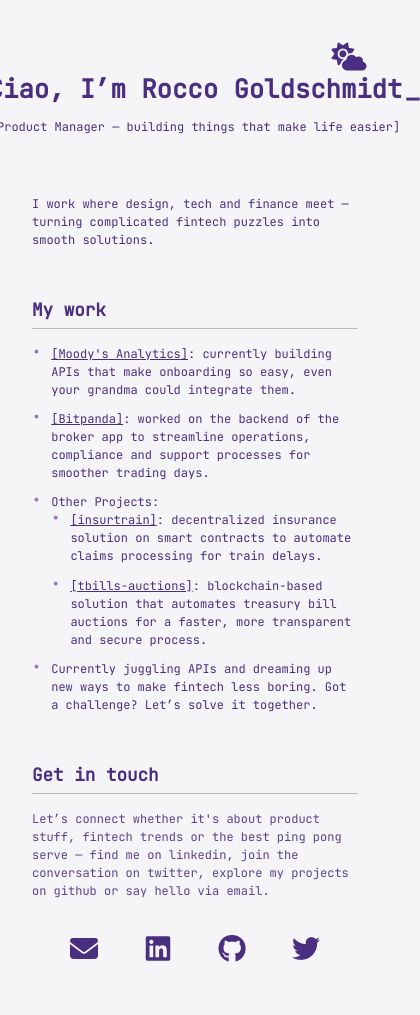
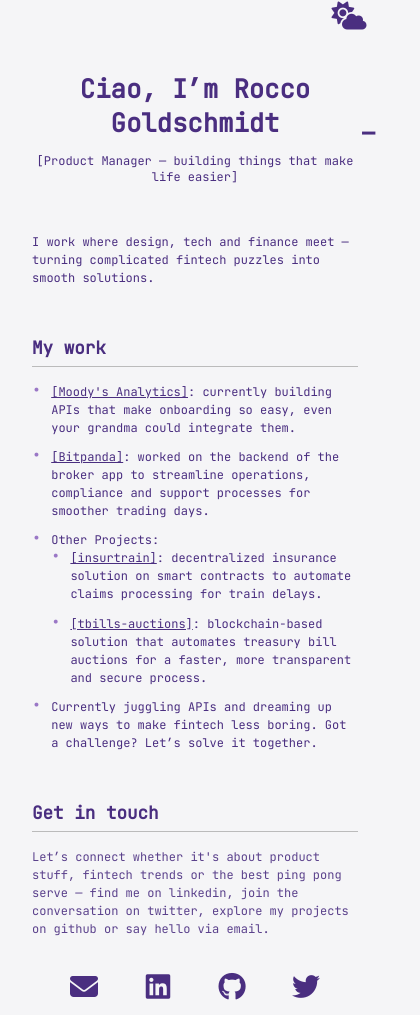
Before and after one commit to roccogold/my-website, a plain HTML site: page index.html in a window 390 px wide. Shown: the whole page, 420 px wide, since content can reach past the window. Drawn offline with Linux system fonts and the light colour scheme; no server answers.

Commit message:
Update index.html

```diff
--- a/index.html
+++ b/index.html
@@ -47,9 +47,7 @@
 }
 
 .top-bar {
-    display: flex;
-    justify-content: space-between;
-    align-items: center;
+  position: relative;
   max-width: 650px;
   margin: 1rem auto 2rem;
   padding: 0 2rem;
@@ -58,9 +56,8 @@
   /* Reset header margin inside container */
 .top-bar header {
   margin: 0;
-    width: max-content; /* shrink to content width */
-    text-align: center; /* center text inside header */
-    flex-shrink: 0;
+  width: 100%;
+  text-align: center;
 }
 
   .top-bar header h1 {
@@ -81,7 +78,11 @@
       align-items: center;
     }
     #toggleTheme {
-      margin-top: 1rem;
+  position: absolute;
+  top: 50%;
+  right: 2rem;
+  transform: translateY(-50%);
+  z-index: 10;
 }
     .top-bar header p {
       margin-top: 0.8rem;
```
Lines whose indentation alone changed are shown as unchanged.
